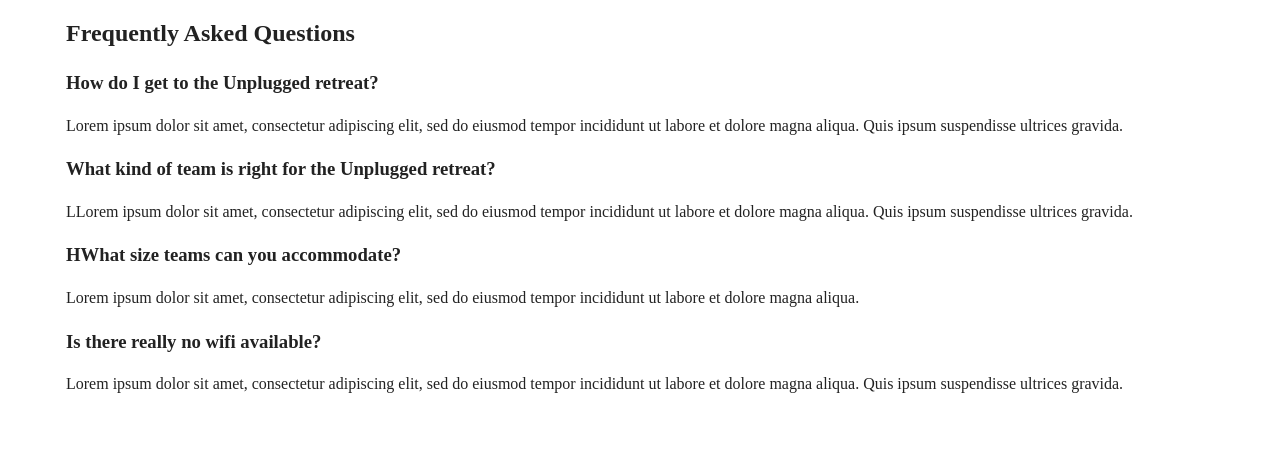
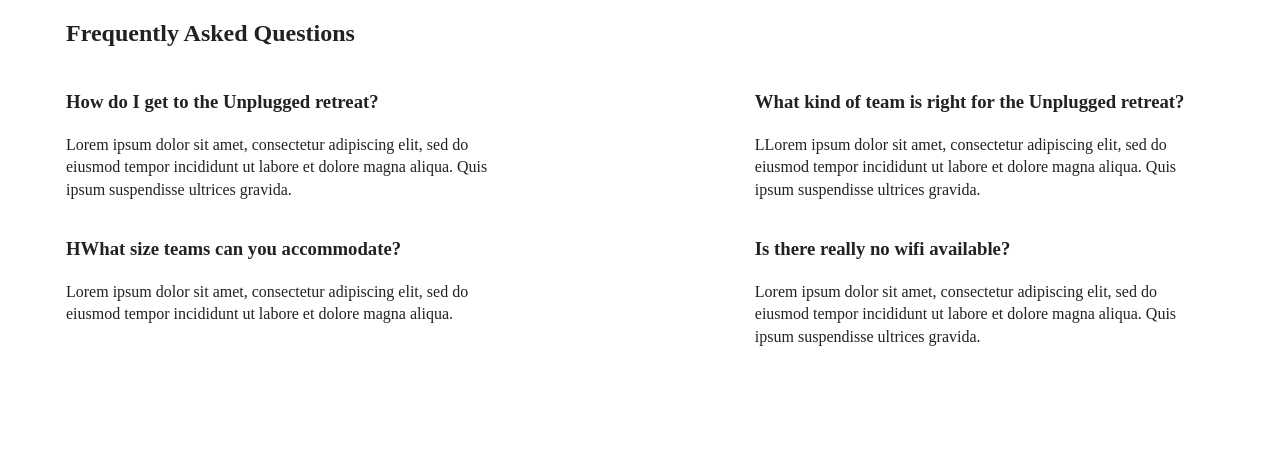
Before and after one commit to jpfingsten/unplugged-retreat-v2, a website: page faq/index.html in a window 1280 px wide. Shown: the part 103-564 px from the top of the page. Drawn offline with Linux system fonts and the light colour scheme.

Commit message:
Added styles to FAQ page

```diff
--- a/css/main.css
+++ b/css/main.css
@@ -474,11 +474,14 @@ footer .container {
 
   /********** FAQ - Tablet **********/
 
-  .faq .content-wrapper {
-      justify-content: space-between;
+  .faq-items {
+    display: flex;
+    flex-flow: row wrap;
+    justify-content: space-between;
   }
 
-  .faq-content {
+
+  .faq-item {
       flex-basis: 40%;
   }
 }
--- a/faq/index.html
+++ b/faq/index.html
@@ -94,9 +94,9 @@
           <a href="https://www.instagram.com/unpluggedretreat"><img src="" alt="instagram icon" /></a>
         </div>
       </div>
-      <div class="copyright">
-        <p>Copyright 2019 | Unplugged</p>
-      </div>
+    </div>
+    <div class="copyright">
+      <p>Copyright 2019 | Unplugged</p>
     </div>
   </footer>
 
```
